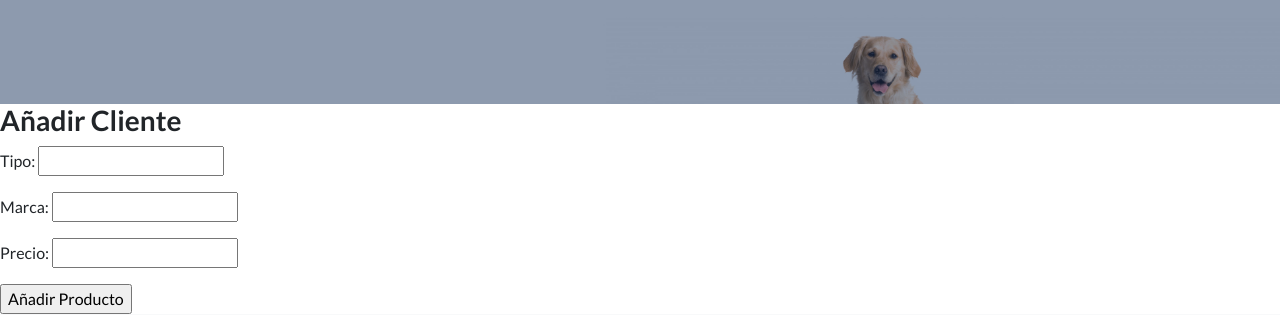
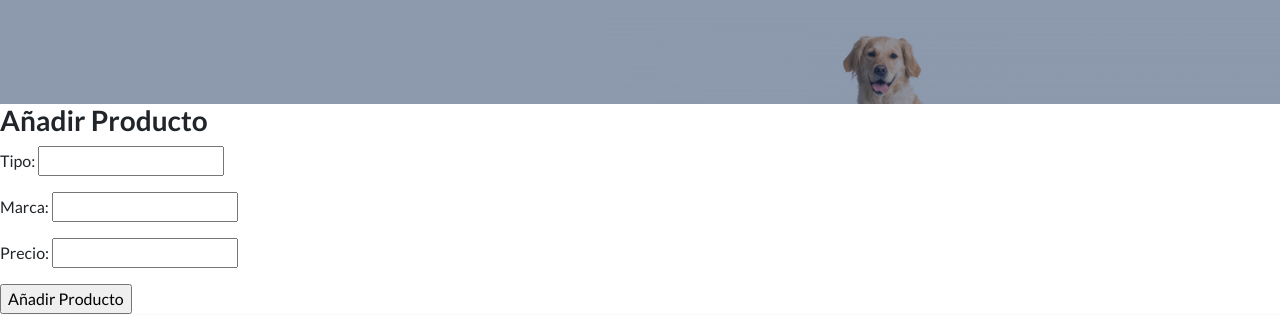
Before and after one commit to ClEsteban/Entrega1Esteban, a Django app: page /appvet/productos/crear/ in a window 1280 px wide. Shown: the part 488-803 px from the top of the page. Run offline with Django 4.2, Linux system fonts and the light colour scheme; some libraries are stand-ins or nearby versions.

Commit message:
detalles

```diff
--- a/Entrega1Esteban/appvet/templates/appvet/crear_mascota.html
+++ b/Entrega1Esteban/appvet/templates/appvet/crear_mascota.html
@@ -2,7 +2,7 @@
 
 {% block Contenido%}
 
-<h3> Añadir Cliente </h3>
+<h3> Añadir Mascota </h3>
 <form action="" method="POST"> <!-- el action se puede dejar vacio si se va a trabajar sobre la misma vista, los datos POST se envian a la vista donde se esta -->
     {% csrf_token %}
 
--- a/Entrega1Esteban/appvet/templates/appvet/crear_producto.html
+++ b/Entrega1Esteban/appvet/templates/appvet/crear_producto.html
@@ -2,7 +2,7 @@
 
 {% block Contenido%}
 
-<h3> Añadir Cliente </h3>
+<h3> Añadir Producto </h3>
 <form action="" method="POST"> <!-- el action se puede dejar vacio si se va a trabajar sobre la misma vista, los datos POST se envian a la vista donde se esta -->
     {% csrf_token %}
 
```
